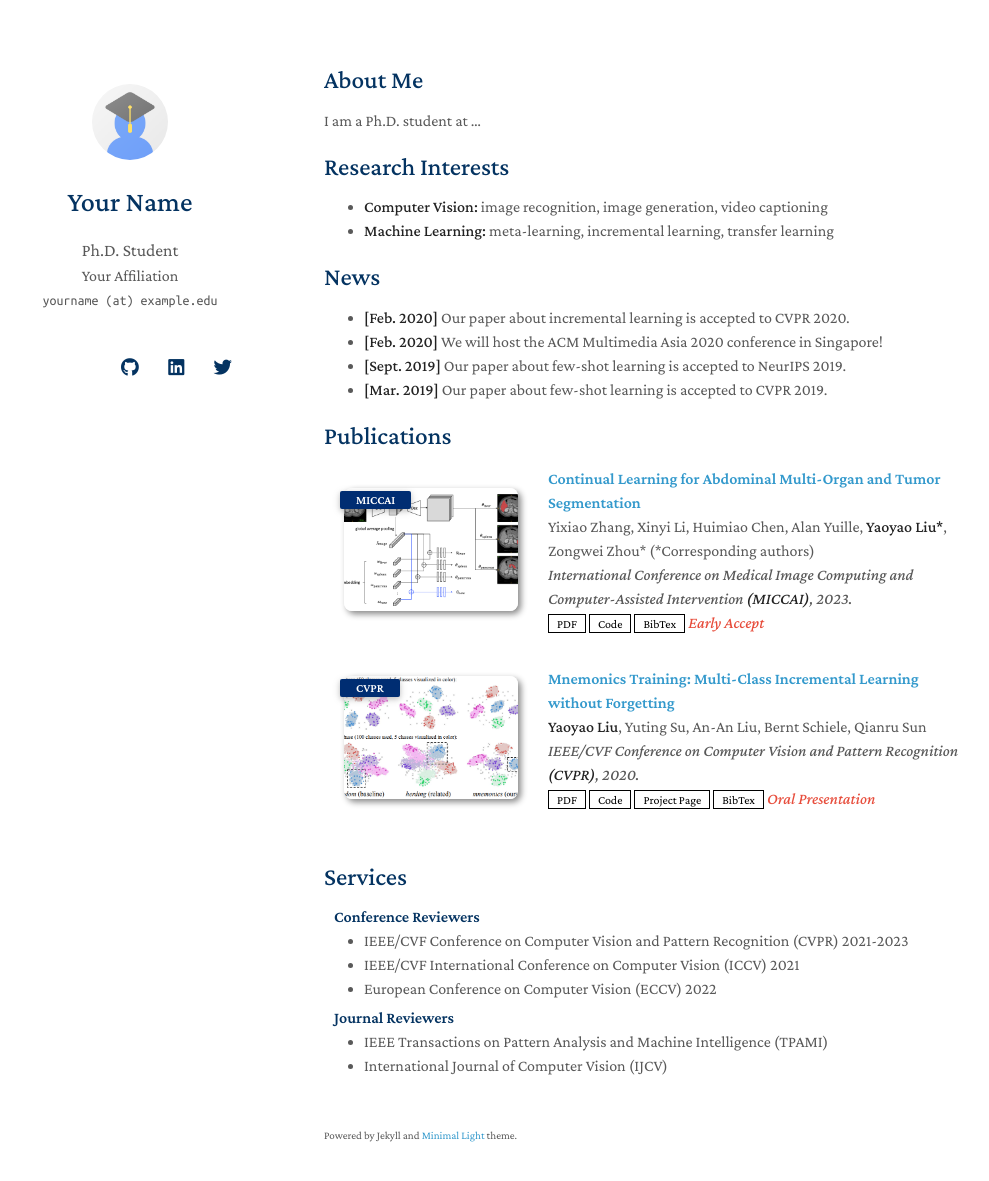
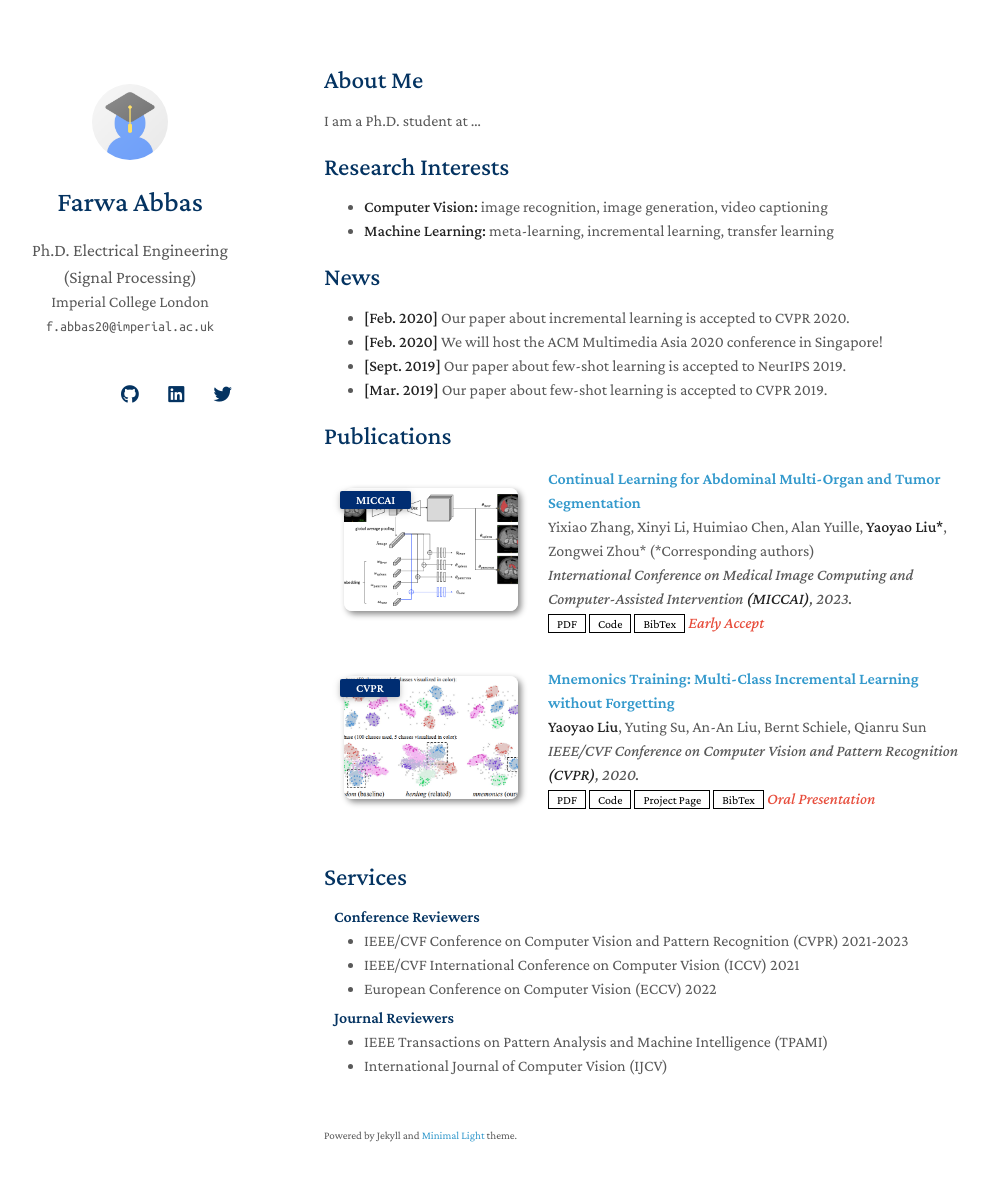
Before and after one commit to Farwa-Abbas/Farwa-Abbas.github.io, a Jekyll site: the page built from index.md, in a window 1280 px wide and 1216 px high. Shown: the top 1181 px of the window, without its empty margins (146-1135 px from the left). Built offline with Jekyll 4.4.1, drawn with Linux system fonts in a browser that asks for light colours; nearby versions of some CDN libraries; a style sheet for code colours, icons or effects is not loaded; our own code applies the rules of GitHub Pages for plain Markdown files.

Commit message:
Update _config.yml

```diff
--- a/_config.yml
+++ b/_config.yml
@@ -1,8 +1,8 @@
 # Basic Information
-title: Your Name
-position: Ph.D. Student
-affiliation: Your Affiliation
-email: yourname (at) example.edu
+title: Farwa Abbas
+position: Ph.D. Electrical Engineering (Signal Processing)
+affiliation: Imperial College London
+email: f.abbas20@imperial.ac.uk
 
 # Search Engine Optimization (SEO)
 # The following information is used to improve the website traffic from search engines, e.g., Google.
@@ -12,10 +12,10 @@ canonical: https://minimal-light-theme.yliu.me/
 
 # Links
 # If you don't need one of them, you may delete the corresponding line.
-google_scholar: https://scholar.google.com/
+google_scholar: https://scholar.google.com/citations?user=iGYy_wkAAAAJ&hl=en
 cv_link: assets/files/curriculum_vitae.pdf
 github_link: https://github.com/
-linkedin: https://www.linkedin.com/
+linkedin: https://www.linkedin.com/in/farwa-abbas-62637a108/
 twitter: https://twitter.com/
 
 # Images (e.g., your profile picture and your website's favicon)
```
